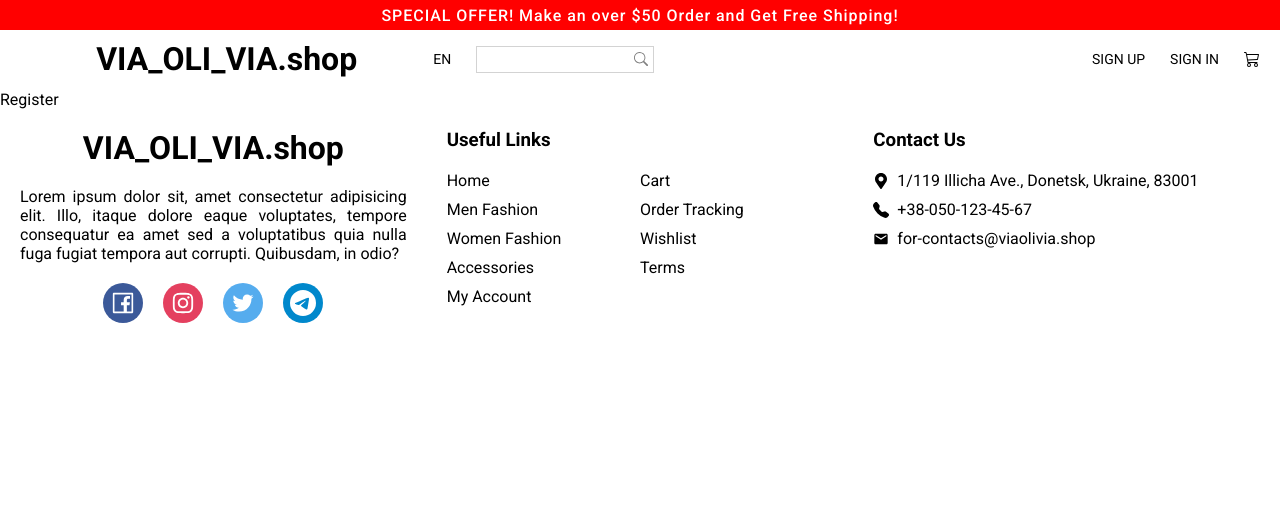
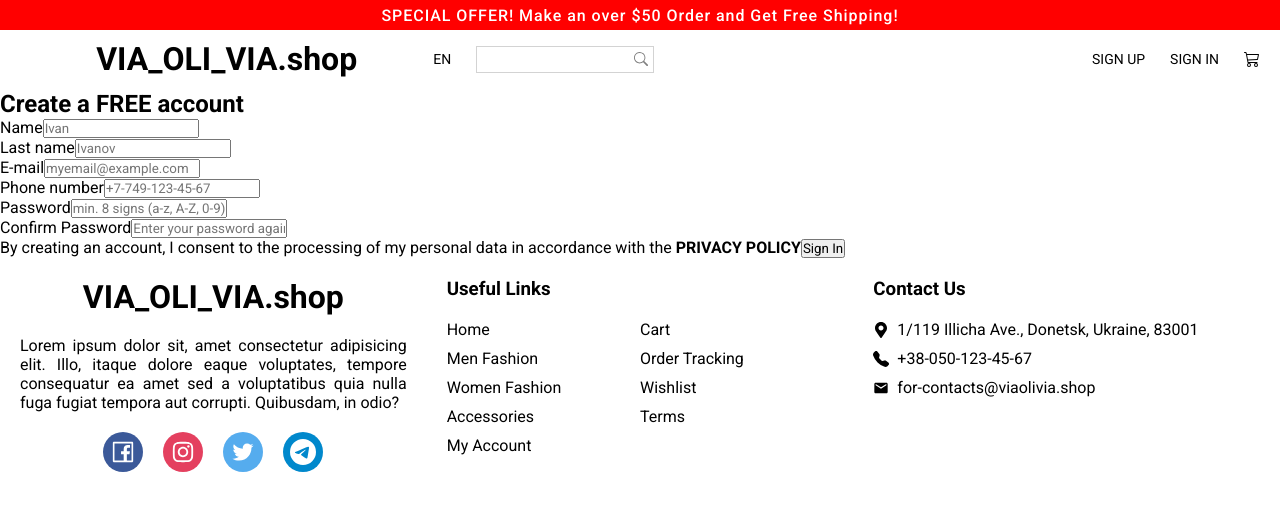
Before and after one commit to VladimirVolvakov/online-shopping-mern-app, a React (Create React App) app: page / in a window 1280 px wide. Shown: the top 510 px of the page. Built offline with nearby package versions, Linux system fonts and the light colour scheme.

Commit message:
feat: add markup for SignUp component

```diff
--- a/src/components/SignUp.jsx
+++ b/src/components/SignUp.jsx
@@ -1,11 +1,44 @@
 // Styles:
-import {} from "./SignUp.styles";
+import { Container, Wrapper, Title, Form, InputContainer, Label, Input, Agreement, Button } from "./SignUp.styles";
 
 const SignUp = () => {
   return (
-    <div>
-      Register
-    </div>
+    <Container>
+      <Wrapper>
+        <Title>Create a FREE account</Title>
+        <Form>
+          <InputContainer>
+            <Label>Name</Label>
+            <Input placeholder="Ivan" />
+          </InputContainer>
+          <InputContainer>
+            <Label>Last name</Label>
+            <Input placeholder="Ivanov" />
+          </InputContainer>
+          <InputContainer>
+            <Label>E-mail</Label>
+            <Input placeholder="myemail@example.com" />
+          </InputContainer>
+          <InputContainer>
+            <Label>Phone number</Label>
+            <Input placeholder="+7-749-123-45-67" />
+          </InputContainer>
+          <InputContainer>
+            <Label>Password</Label>
+            <Input placeholder="min. 8 signs (a-z, A-Z, 0-9)" />
+          </InputContainer>
+          <InputContainer>
+            <Label>Confirm Password</Label>
+            <Input placeholder="Enter your password again" />
+          </InputContainer>
+          <Agreement>
+            By creating an account, I consent to the processing of my personal
+            data in accordance with the <b>PRIVACY POLICY</b>
+          </Agreement>
+          <Button>Sign In</Button>
+        </Form>
+      </Wrapper>
+    </Container>
   );
 };
 
--- a/src/components/SignUp.styles.js
+++ b/src/components/SignUp.styles.js
@@ -0,0 +1,19 @@
+import styled from "styled-components";
+
+export const Container = styled.div``;
+
+export const Wrapper = styled.div``;
+
+export const Title = styled.h2``;
+
+export const Form = styled.form``;
+
+export const InputContainer = styled.div``;
+
+export const Label = styled.label``;
+
+export const Input = styled.input``;
+
+export const Agreement = styled.span``;
+
+export const Button = styled.button``;
```
